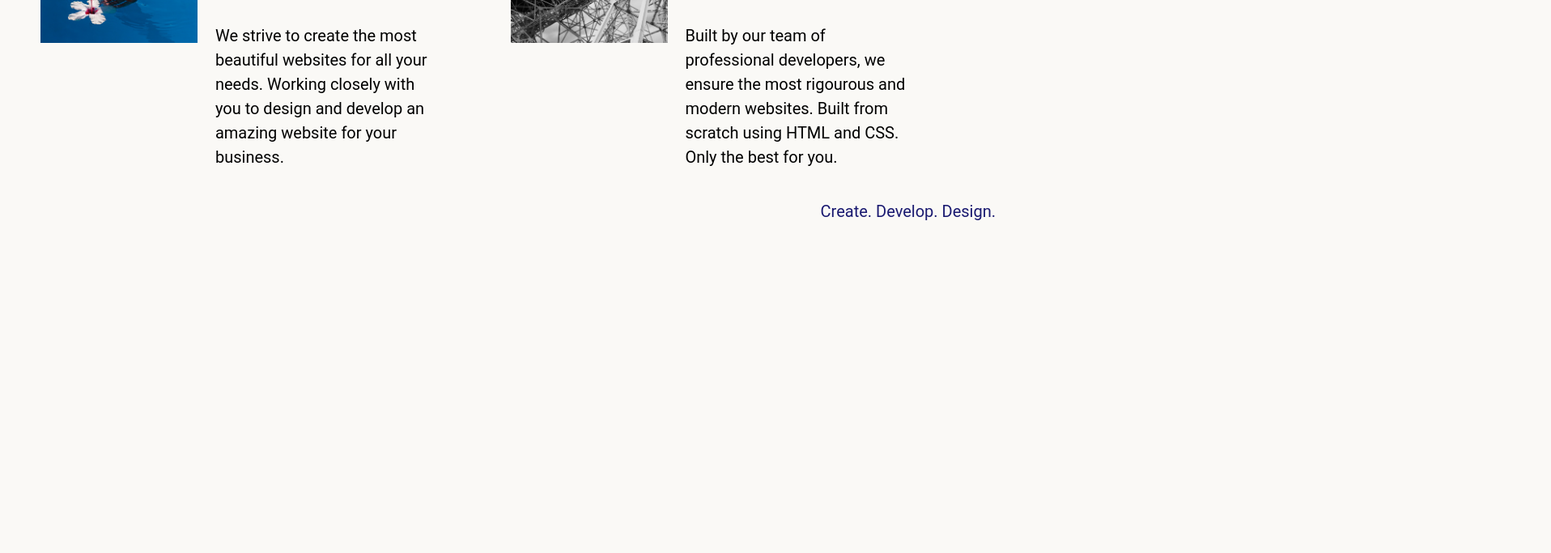
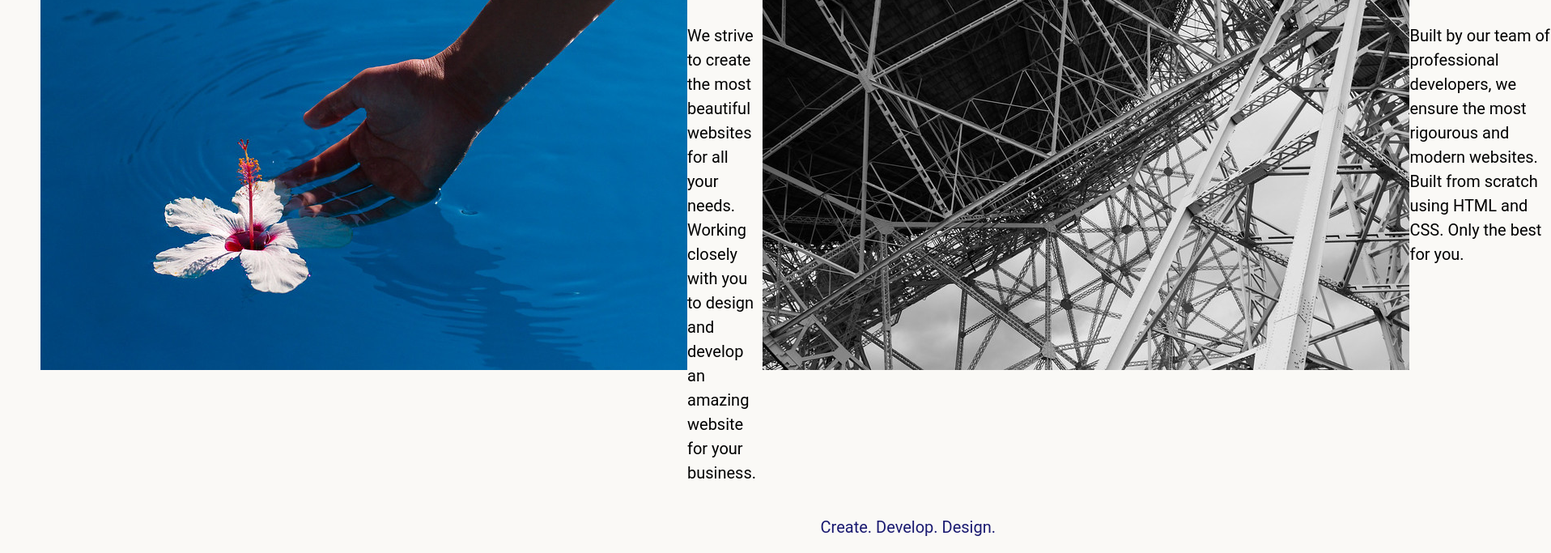
Before and after one commit to emkuma/Web-Design-Agency-Project, a plain HTML site: page index.html in a window 1280 px wide. Shown: the part 649-1332 px from the top of the page at 81% size, 1916 px wide, since content can reach past the window. Before the commit the page ends 942 px from the top, so only its background shows below. Drawn offline with Linux system fonts and the light colour scheme; a web font is replaced by a local one.

Commit message:
Update style.css

```diff
--- a/style.css
+++ b/style.css
@@ -51,7 +51,7 @@ span {
 }
 
 .tile-image {
-  width: 90%;
+  min-width: 50%;
 }
 
 .card-title {
@@ -59,7 +59,7 @@ span {
 }
 
 .card-text {
-  width: 72%;
+  min-width: 70%;
   line-height: 1.5rem;
 }
 
```
